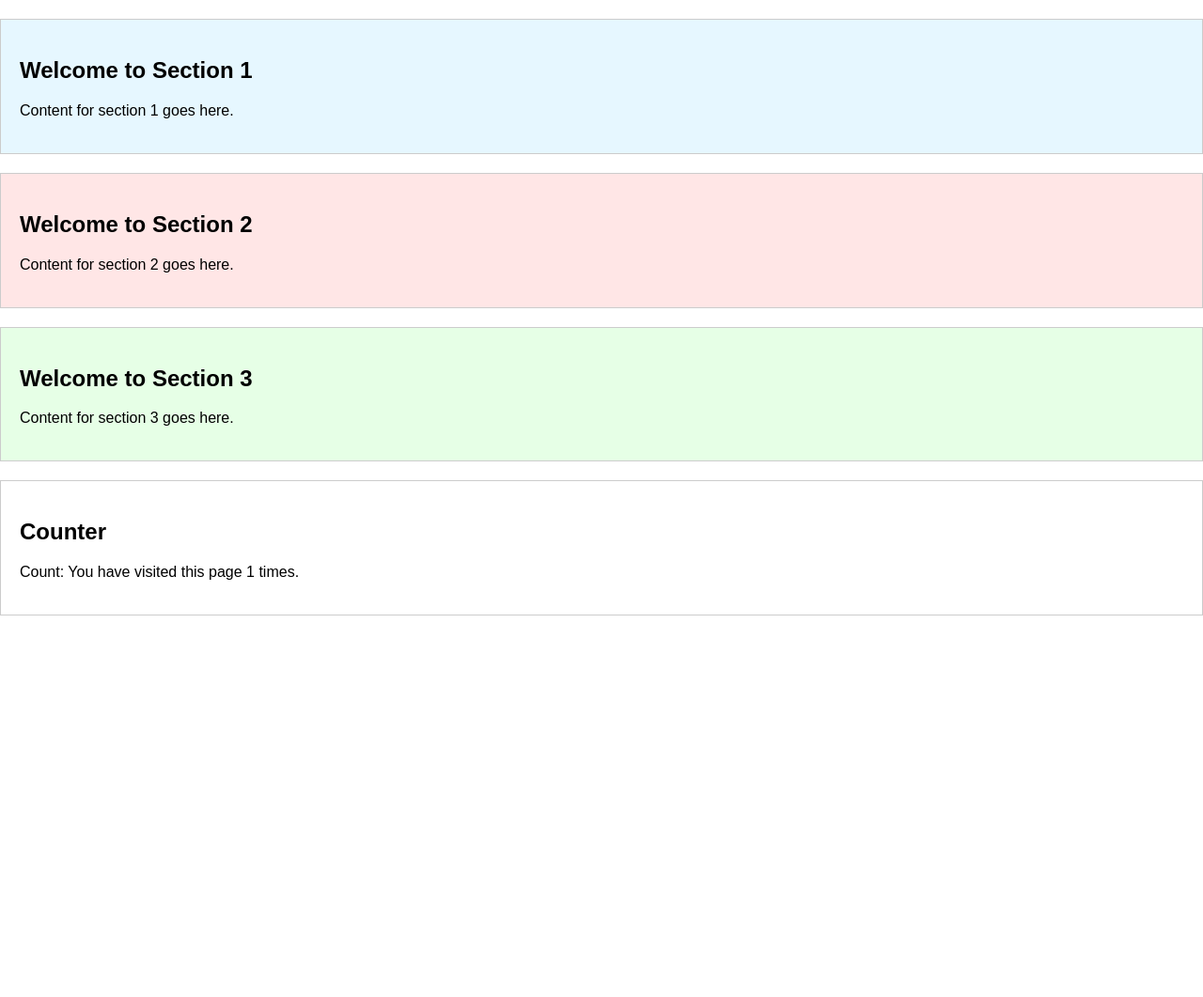
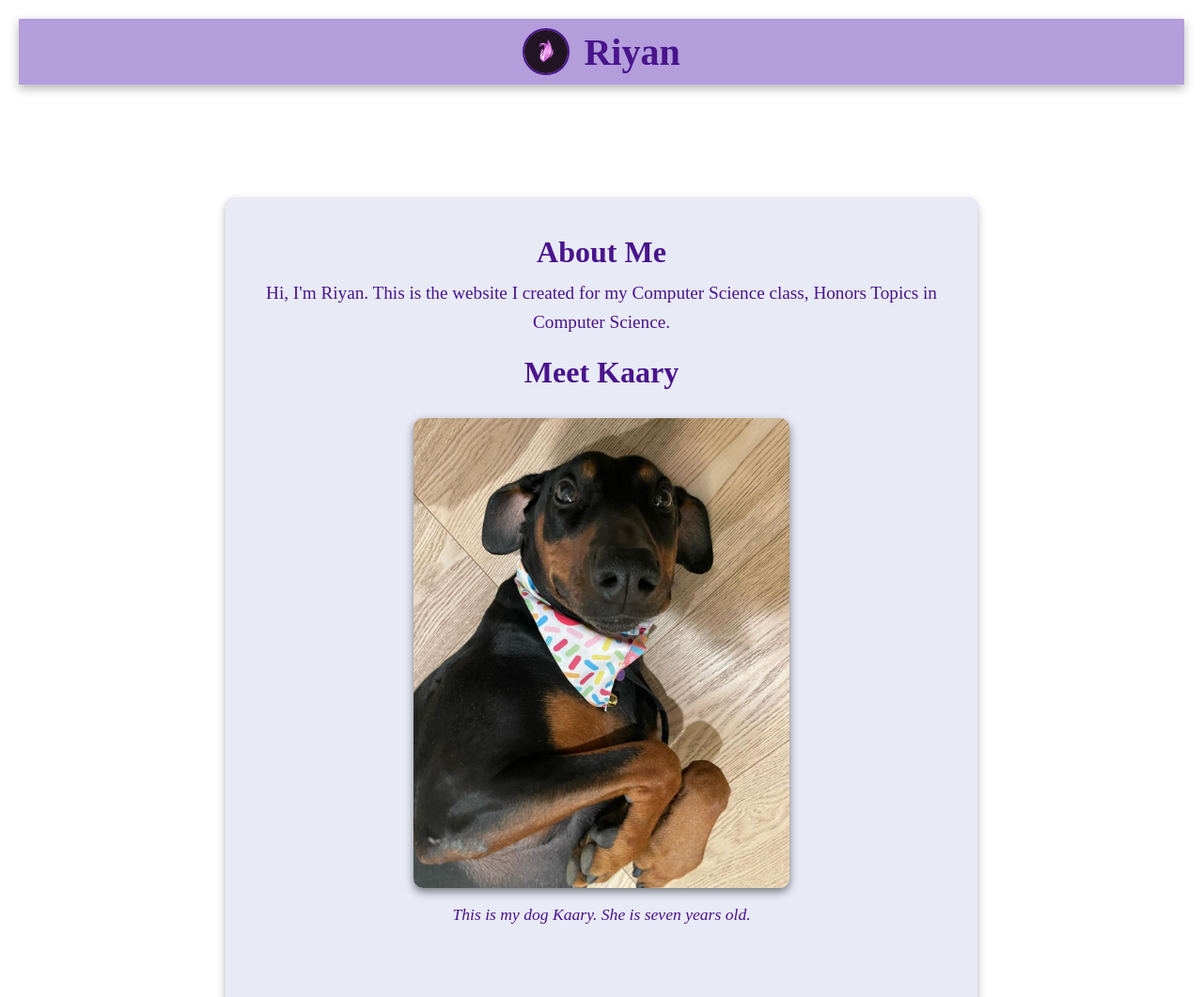
Before and after one commit to RiyanBK/web, a plain HTML site: page public/index.html in a window 1280 px wide. Shown: the top 1061 px of the page at 94% size. Before the commit the page ends 800 px from the top, so only its background shows below. Drawn offline with Linux system fonts and the light colour scheme; a web font is replaced by a local one.

Commit message:
added website stuff

```diff
--- a/public/index.html
+++ b/public/index.html
@@ -3,28 +3,36 @@
 <head>
     <meta charset="UTF-8">
     <meta name="viewport" content="width=device-width, initial-scale=1.0">
-    <title>Static Website</title>
+    <meta name="description" content="A website about Riyan and his profile.">
+    <title>About Riyan</title>
+    <link href="https://fonts.googleapis.com/css2?family=IM+Fell+English:wght@400&display=swap" rel="stylesheet">
     <link rel="stylesheet" href="style.css">
-    <script defer src="scripts/main.js"></script>
 </head>
 <body>
-    <section id="section1" class="page-section">
-        <h1>Welcome to Section 1</h1>
-        <p>Content for section 1 goes here.</p>
-    </section>
+    <header class="fixed-header">
+        <img src="profilepicture.png" alt="Profile picture" class="profile-pic">
+        <h1>Riyan</h1>
+    </header>
 
-    <section id="section2" class="page-section">
-        <h1>Welcome to Section 2</h1>
-        <p>Content for section 2 goes here.</p>
-    </section>
+    <div class="container">
+        <canvas id="drawingCanvas"></canvas>
 
-    <section id="section3" class="page-section">
-        <h1>Welcome to Section 3</h1>
-        <p>Content for section 3 goes here.</p>
-    </section>
+        <section class="about">
+            <h2>About Me</h2>
+            <p>Hi, I'm Riyan. This is the website I created for my Computer Science class, Honors Topics in Computer Science.</p>
+        </section>
 
-    <section id="counter" class="page-section">
-        <h1>Counter</h1>
-        <p>Count: <span id="count">0</span></p>
+        <section class="kaary">
+            <h2>Meet Kaary</h2>
+            <img src="kaary.jpg" alt="Kaary the dog" class="kaary-pic">
+            <p class="caption">This is my dog Kaary. She is seven years old.</p>
+        </section>
+
+        <footer>
+            <p>© 2024 Riyan</p>
+        </footer>
+    </div>
+
+    <script src="script.js"></script>
 </body>
 </html>
--- /dev/null
+++ b/public/script.js
@@ -0,0 +1,47 @@
+const canvas = document.getElementById('drawingCanvas');
+const ctx = canvas.getContext('2d');
+
+canvas.width = window.innerWidth;
+canvas.height = window.innerHeight;
+
+// Set the drawing color
+const drawingColor = '#4A148C'; // Dark purple
+
+let isDrawing = false;
+
+// Start drawing
+canvas.addEventListener('mousedown', (e) => {
+    isDrawing = true;
+    ctx.beginPath();
+    ctx.moveTo(e.clientX, e.clientY);
+});
+
+// Draw on the canvas
+canvas.addEventListener('mousemove', (e) => {
+    if (isDrawing) {
+        ctx.lineTo(e.clientX, e.clientY);
+        ctx.strokeStyle = drawingColor; // Set the stroke color
+        ctx.lineWidth = 5; // Set the line width
+        ctx.stroke();
+    }
+});
+
+// Stop drawing
+canvas.addEventListener('mouseup', () => {
+    isDrawing = false;
+    ctx.closePath();
+});
+
+// Clear the canvas when the mouse leaves
+canvas.addEventListener('mouseout', () => {
+    isDrawing = false;
+    ctx.closePath();
+});
+
+// Resize the canvas on window resize
+window.addEventListener('resize', () => {
+    canvas.width = window.innerWidth;
+    canvas.height = window.innerHeight;
+    ctx.fillStyle = '#E8EAF6'; // Reset the background color
+    ctx.fillRect(0, 0, canvas.width, canvas.height); // Fill the canvas with the background color
+});
--- a/public/style.css
+++ b/public/style.css
@@ -1,23 +1,100 @@
-body {
-    font-family: Arial, sans-serif;
+* {
     margin: 0;
     padding: 0;
+    box-sizing: border-box;
 }
 
-.page-section {
+body {
+    font-family: 'IM Fell English', serif; /* Change font to IM Fell English */
+    color: #4A148C; /* Dark purple text color for contrast */
+    text-align: center;
     padding: 20px;
-    margin: 20px 0;
-    border: 1px solid #ccc;
 }
 
-#section1 {
-    background-color: #e6f7ff;
+.fixed-header {
+    position: sticky;
+    top: 0;
+    left: 0;
+    width: 100%;
+    background-color: #B39DDB; /* Light lavender for the header */
+    text-align: center;
+    padding: 10px 0;
+    box-shadow: 0px 4px 10px rgba(0, 0, 0, 0.3);
+    z-index: 1000;
+    display: flex;
+    align-items: center;
+    justify-content: center;
 }
 
-#section2 {
-    background-color: #ffe6e6;
+.fixed-header h1 {
+    font-family: 'IM Fell English', serif; /* Use IM Fell English font */
+    color: #4A148C; /* Dark purple */
+    font-size: 2.5rem;
+    margin-left: 15px; /* Adds space between the profile pic and the text */
 }
 
-#section3 {
-    background-color: #e6ffe6;
+.fixed-header .profile-pic {
+    width: 50px; /* Smaller size for the profile picture */
+    height: 50px;
+    border-radius: 50%;
+    border: 2px solid #4A148C; /* Dark purple border */
 }
+
+.container {
+    position: relative;
+    max-width: 800px;
+    margin: 120px auto 0 auto;
+    padding: 20px;
+    background-color: #D1C4E9; /* Lighter lavender for the container */
+    border-radius: 10px;
+    box-shadow: 0px 4px 10px rgba(0, 0, 0, 0.3);
+    overflow: hidden;
+}
+
+.about, .kaary {
+    margin: 20px 0;
+    position: relative;
+    z-index: 2;
+}
+
+h2 {
+    font-size: 2rem;
+    margin-bottom: 10px;
+}
+
+p {
+    font-size: 1.2rem;
+    line-height: 1.6;
+}
+
+.kaary-pic {
+    width: 100%;
+    max-width: 400px;
+    border-radius: 10px;
+    box-shadow: 0px 4px 10px rgba(0, 0, 0, 0.5);
+    margin-top: 20px;
+}
+
+.caption {
+    margin-top: 10px;
+    font-size: 1.1rem;
+    color: #4A148C; /* Dark purple */
+    font-style: italic;
+}
+
+footer {
+    margin-top: 40px;
+    font-size: 0.9rem;
+    color: #4A148C; /* Dark purple */
+}
+
+#drawingCanvas {
+    position: absolute;
+    top: 0;
+    left: 0;
+    width: 100%;
+    height: 100%;
+    background-color: #E8EAF6; /* Background color for drawing */
+    cursor: crosshair;
+    z-index: 1;
+}
```
Also changed, not shown: public/404.html (added, +33 -0 lines), firebase.json (added), public/kaary.jpg (added), public/profilepicture.png (added), 3 other files.
